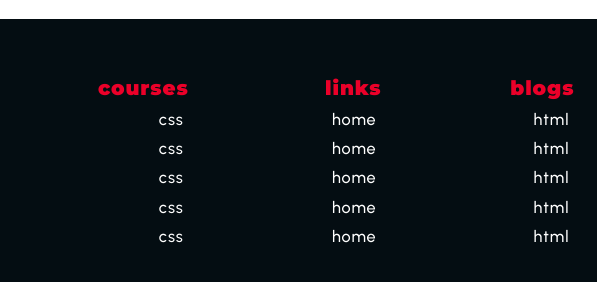
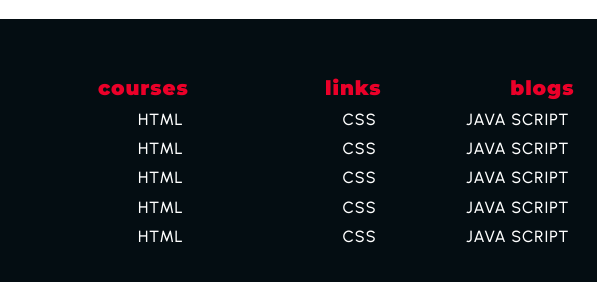
Before and after one commit to Sidduharwal/my-first-web, a plain HTML site: page index.html in a window 1280 px wide. Shown: the part 2327-2609 px from the top of the page, 683-1280 px from the left. Drawn offline with nearby package versions, Linux system fonts and the light colour scheme.

Commit message:
footer section list update

```diff
--- a/index.html
+++ b/index.html
@@ -275,33 +275,33 @@
         <div class="footer-2--div" data-aos="fade-up" data-aos-delay="600">
           <p class="footer-subheading"> courses</p>
             <ul>
-              <li> <a href="index.html">css</a></li>
-              <li> <a href="index.html">css</a></li>
-              <li> <a href="index.html">css</a></li>
-              <li> <a href="index.html">css</a></li>
-              <li> <a href="index.html">css</a></li>
+              <li> <a href="index.html">HTML</a></li>
+              <li> <a href="index.html">HTML</a></li>
+              <li> <a href="index.html">HTML</a></li>
+              <li> <a href="index.html">HTML</a></li>
+              <li> <a href="index.html">HTML</a></li>
             </ul>
         </div>
 
         <div class="footer-3--div" data-aos="fade-up" data-aos-delay="900">
           <p class="footer-subheading"> links</p>
             <ul>
-              <li> <a href="index.html">home</a></li>
-              <li> <a href="index.html">home</a></li>
-              <li> <a href="index.html">home</a></li>
-              <li> <a href="index.html">home</a></li>
-              <li> <a href="index.html">home</a></li>
+              <li> <a href="index.html">CSS</a></li>
+              <li> <a href="index.html">CSS</a></li>
+              <li> <a href="index.html">CSS</a></li>
+              <li> <a href="index.html">CSS</a></li>
+              <li> <a href="index.html">CSS</a></li>
             </ul>
         </div>
 
         <div class="footer-4--div" data-aos="fade-up" data-aos-delay="1200">
           <p class="footer-subheading"> blogs</p>
             <ul>
-              <li> <a href="index.html">html</a></li>
-              <li> <a href="index.html">html</a></li>
-              <li> <a href="index.html">html</a></li>
-              <li> <a href="index.html">html</a></li>
-              <li> <a href="index.html">html</a></li>
+              <li> <a href="index.html">JAVA SCRIPT</a></li>
+              <li> <a href="index.html">JAVA SCRIPT</a></li>
+              <li> <a href="index.html">JAVA SCRIPT</a></li>
+              <li> <a href="index.html">JAVA SCRIPT</a></li>
+              <li> <a href="index.html">JAVA SCRIPT</a></li>
             </ul>
         </div>
       </div>
```
